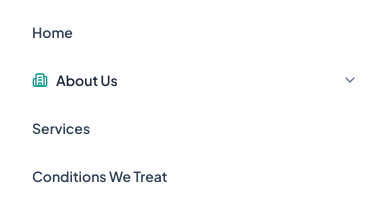
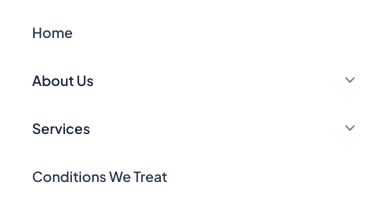
Before and after one commit to rohitchauhan108/serenity, a Next.js app: page / in a window 390 px wide. Both pictures are taken after a click on the button 353 px from the left and 96 px from the top of the page. Shown: the part 130-330 px from the top of the page. Built offline with nearby package versions, Linux system fonts and the light colour scheme.

Commit message:
header fixed

```diff
--- a/src/components/Navbar.tsx
+++ b/src/components/Navbar.tsx
@@ -44,6 +44,7 @@ export const Navbar: React.FC<NavbarProps> = ({
   const [aboutDropdownOpen, setAboutDropdownOpen] = useState(false);
   const [servicesDropdownOpen, setServicesDropdownOpen] = useState(false);
   const [mobileAboutSubmenuOpen, setMobileAboutSubmenuOpen] = useState(false);
+  const [mobileServicesSubmenuOpen, setMobileServicesSubmenuOpen] = useState(false);
 
   const router = useRouter();
   const pathname = usePathname();
@@ -63,6 +64,7 @@ export const Navbar: React.FC<NavbarProps> = ({
   useEffect(() => {
     setMobileMenuOpen(false);
     setMobileAboutSubmenuOpen(false);
+    setMobileServicesSubmenuOpen(false);
   }, [pathname]);
 
   const handleNavClick = (id: string, path?: string) => {
@@ -130,7 +132,7 @@ export const Navbar: React.FC<NavbarProps> = ({
             href="/"
             className="flex items-center gap-3 group text-left focus:outline-none"
           >
-            <div className="relative h-16  sm:h-24 overflow-hidden  group-hover:scale-110 transition-transform duration-300 ">
+            <div className="relative h-16 sm:h-24 overflow-hidden group-hover:scale-110 transition-transform duration-300">
               <img
                 src={CLINIC_INFO.logoUrl}
                 alt="Serenity Behavioral & Wellness Services Logo"
@@ -284,7 +286,6 @@ export const Navbar: React.FC<NavbarProps> = ({
                       </div>
                     </Link>
                   ))}
-
                 </div>
               </div>
             </div>
@@ -368,10 +369,7 @@ export const Navbar: React.FC<NavbarProps> = ({
                   onClick={() => setMobileAboutSubmenuOpen(!mobileAboutSubmenuOpen)}
                   className="w-full px-4 py-3 rounded-xl text-left font-semibold text-sm text-slate-800 hover:bg-slate-50 flex items-center justify-between"
                 >
-                  <span className="flex items-center gap-2">
-                    <Building2 className="w-4 h-4 text-teal-600" />
                   <span>About Us</span>
-                  </span>
                   <ChevronDown className={`w-4 h-4 text-slate-500 transition-transform ${mobileAboutSubmenuOpen ? 'rotate-180' : ''}`} />
                 </button>
 
@@ -397,13 +395,39 @@ export const Navbar: React.FC<NavbarProps> = ({
                 )}
               </div>
 
+              {/* Mobile Services Submenu Expandable */}
+              <div>
+                <button
+                  onClick={() => setMobileServicesSubmenuOpen(!mobileServicesSubmenuOpen)}
+                  className="w-full px-4 py-3 rounded-xl text-left font-semibold text-sm text-slate-800 hover:bg-slate-50 flex items-center justify-between"
+                >
+                  <span>Services</span>
+                  <ChevronDown className={`w-4 h-4 text-slate-500 transition-transform ${mobileServicesSubmenuOpen ? 'rotate-180' : ''}`} />
+                </button>
+
+                {mobileServicesSubmenuOpen && (
+                  <div className="ml-4 pl-3 border-l-2 border-teal-200 my-1 space-y-1">
                     <Link
                       href="/services"
                       onClick={() => setMobileMenuOpen(false)}
-                className="px-4 py-3 rounded-xl text-left font-semibold text-sm text-slate-700 hover:bg-slate-50"
+                      className="block px-3 py-2 rounded-lg text-xs font-bold text-teal-800 hover:bg-teal-50 bg-teal-50/50 mb-1"
                     >
-                Services
+                      ✨ All Services Overview
                     </Link>
+                    {SERVICES_DATA.map((srv) => (
+                      <Link
+                        key={srv.id}
+                        href={`/services/${srv.id}`}
+                        onClick={() => setMobileMenuOpen(false)}
+                        className="block px-3 py-2.5 rounded-lg text-xs font-bold text-slate-800 hover:bg-teal-50 hover:text-teal-900"
+                      >
+                        {srv.title}
+                        <span className="block font-normal text-[11px] text-slate-500 mt-0.5 line-clamp-1">{srv.shortDesc}</span>
+                      </Link>
+                    ))}
+                  </div>
+                )}
+              </div>
 
               <Link
                 href="/conditions"
```
Lines whose indentation alone changed are shown as unchanged.
